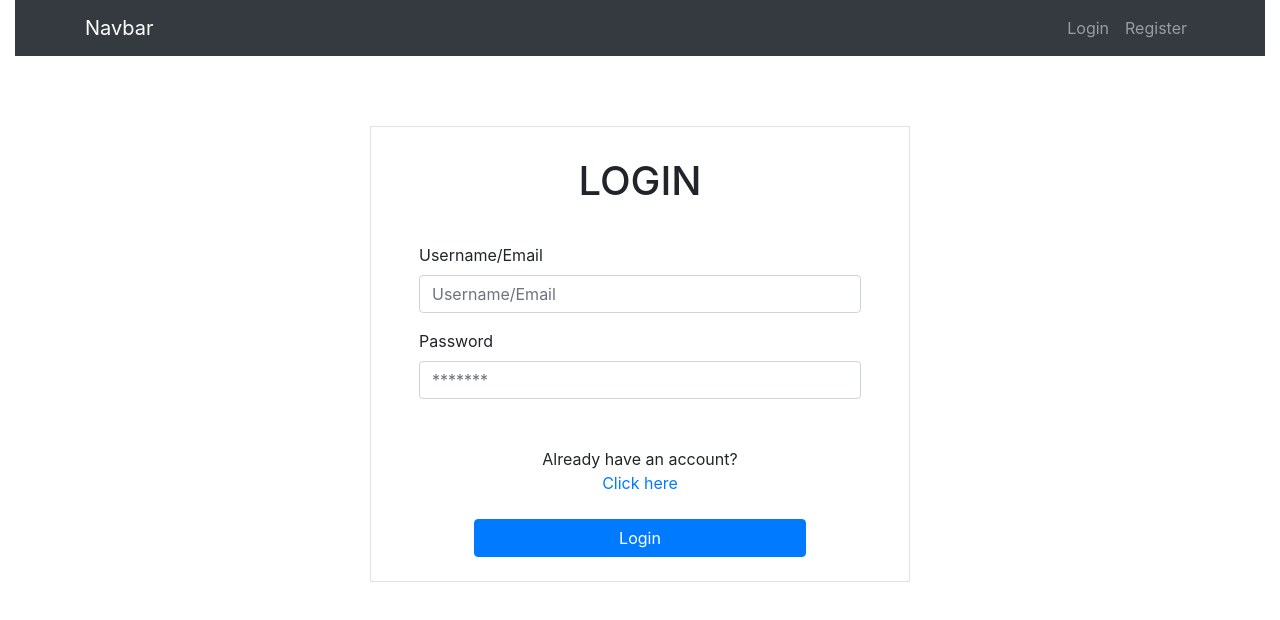
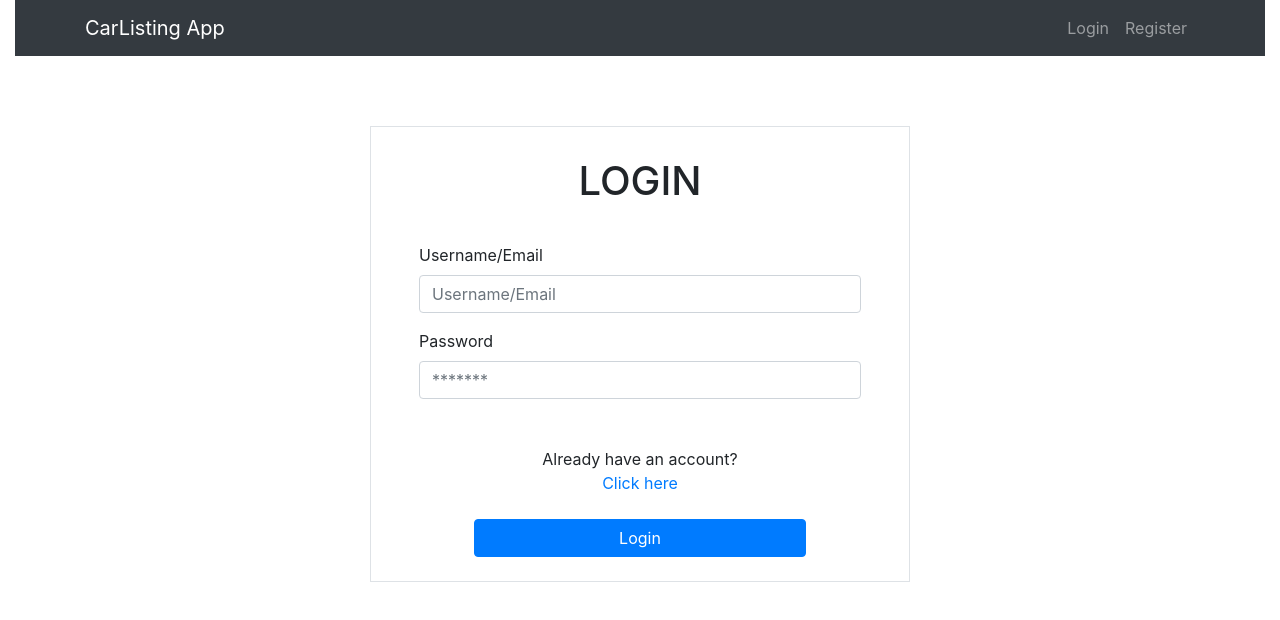
Before and after one commit to emilia98/CarListing, a Vue app in the folder client/: page /auth/login in a window 1280 px wide. Shown: the top 620 px of the page. Built offline with nearby package versions, Linux system fonts and the light colour scheme.

Commit message:
refactored some components

```diff
--- a/client/src/components/auth/Login.vue
+++ b/client/src/components/auth/Login.vue
@@ -80,7 +80,6 @@ export default {
           this.$router.push('/');
         }
       } catch (err) {
-        console.log(err);
         let errorMessage = err?.response?.data?.errorMessage ?? "Error";
         sweetalert(errorMessage,"", "error");
       }
--- a/client/src/components/cars/CarCard.vue
+++ b/client/src/components/cars/CarCard.vue
@@ -1,27 +1,42 @@
 <template>
   <div class="card mb-5">
-    <img v-if="car.image === null" class="card-img-top" src="https://blog.nscsports.org/wp-content/uploads/2014/10/default-img.gif" alt="no image provided" />
-    <img v-if="car.image" class="card-img-top" src="car.image" :alt="`image car ${car.id}`" />
+    <img
+      v-if="car.image === null"
+      class="card-img-top"
+      src="https://blog.nscsports.org/wp-content/uploads/2014/10/default-img.gif"
+      alt="no image provided"
+    />
+    <img
+      v-if="car.image"
+      class="card-img-top"
+      src="car.image"
+      :alt="`image car ${car.id}`"
+    />
     <div class="card-body">
-      <h5 class="card-title">{{car.brand}} {{car.model}}</h5>
+      <h5 class="card-title">{{ car.brand }} {{ car.model }}</h5>
       <div class="card-text">
         <p>
-            <span class="badge badge-dark badge-custom">{{ car.price}}$</span>
-        <p>
-            <span>Year: </span> {{car.year}}
+          <span class="badge badge-dark badge-custom">{{ car.price }}$</span>
         </p>
+
+        <p><span>Year: </span> {{ car.year }}</p>
       </div>
-      <router-link :to="`/car/${car.id}`" class="btn btn-dark btn-sm text-center" v-if="isLoggedIn">See More</router-link>
+      <router-link
+        :to="`/car/${car.id}`"
+        class="btn btn-dark btn-sm text-center"
+        v-if="isLoggedIn"
+        >See More</router-link
+      >
     </div>
   </div>
 </template>
 <script>
 export default {
-    props: ['car'],
-    computed: {
-      isLoggedIn: function() {
-        return this.$store.getters.isLoggedIn;
-      }
-    }
-}
+  props: ["car"],
+  computed: {
+    isLoggedIn: function() {
+      return this.$store.getters.isLoggedIn;
+    },
+  },
+};
 </script>
--- a/client/src/components/shared/Navbar.vue
+++ b/client/src/components/shared/Navbar.vue
@@ -1,7 +1,7 @@
 <template>
   <nav class="navbar navbar-expand-lg navbar-dark bg-dark">
     <div class="container">
-      <router-link class="navbar-brand" to="/">Navbar</router-link>
+      <router-link class="navbar-brand" to="/">CarListing App</router-link>
       <button
         class="navbar-toggler"
         type="button"
```
Also changed, not shown: client/src/components/auth/Register.vue (+0 -8 lines).
